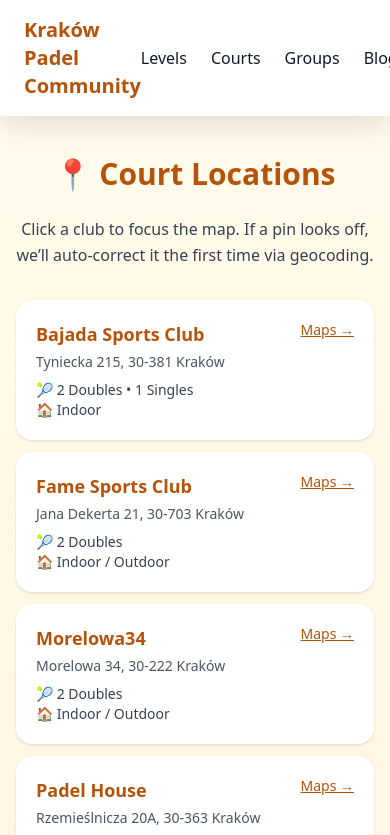
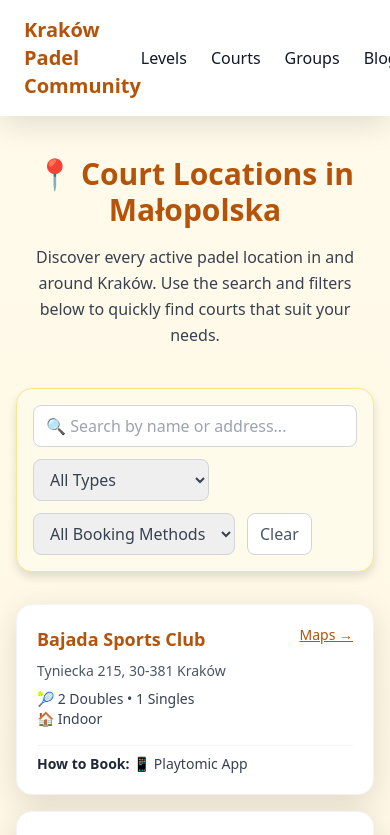
Before and after one commit to Gitperez288/padel-krakow, a Next.js app: page /courts in a window 390 px wide. Shown: the top 835 px of the page. Built offline with nearby package versions, Linux system fonts and the light colour scheme.

Commit message:
Update page.tsx

```diff
--- a/src/app/courts/page.tsx
+++ b/src/app/courts/page.tsx
@@ -1,7 +1,7 @@
 "use client";
 
 import dynamic from "next/dynamic";
-import { useEffect, useMemo, useState } from "react";
+import { useEffect, useState, useMemo } from "react";
 import type { Court } from "../_components/CourtMap";
 
 const CourtMap = dynamic(() => import("../_components/CourtMap"), { ssr: false });
@@ -10,102 +10,59 @@ type CourtExtended = Court & {
   doubles: number;
   singles?: number;
   indoor: boolean | "mixed";
+  booking: string;
 };
 
-// --- Paste your courts here ---
-// If you know precise coords, fill lat/lng and it will use them directly.
-// If you leave lat/lng as undefined, the code will geocode from `address`.
+// ---------- COURT DATA ----------
 const baseCourts: (Omit<CourtExtended, "lat" | "lng"> & Partial<Court>)[] = [
-  {
-    id: "bajada",
-    name: "Bajada Sports Club",
-    address: "Tyniecka 215, 30-381 Kraków",
+  { id: "bajada", name: "Bajada Sports Club", address: "Tyniecka 215, 30-381 Kraków",
     link: "https://maps.google.com/?q=Bajada+Sports+Club+Kraków",
-    doubles: 2, singles: 1, indoor: true,
-    lat:  50.0251188, lng: 19.8333971
-  },
-  {
-    id: "fame",
-    name: "Fame Sports Club",
-    address: "Jana Dekerta 21, 30-703 Kraków",
+    doubles: 2, singles: 1, indoor: true, lat: 50.0251188, lng: 19.8333971,
+    booking: "Playtomic App" },
+  { id: "fame", name: "Fame Sports Club", address: "Jana Dekerta 21, 30-703 Kraków",
     link: "https://maps.google.com/?q=Fame+Sports+Club+Kraków",
-    doubles: 2, singles: 0, indoor: "mixed",
-    lat:  50.0467165, lng: 19.9649943
-  },
-  {
-    id: "morelowa",
-    name: "Morelowa34",
-    address: "Morelowa 34, 30-222 Kraków",
+    doubles: 2, indoor: "mixed", lat: 50.0467165, lng: 19.9649943,
+    booking: "Tenis4U App" },
+  { id: "morelowa", name: "Morelowa34", address: "Morelowa 34, 30-222 Kraków",
     link: "https://maps.google.com/?q=Morelowa34+Kraków",
-    doubles: 2, singles: 0, indoor: "mixed",
-    lat:  50.0703146, lng: 19.8656325
-  },
-  {
-    id: "padelhouse",
-    name: "Padel House",
-    address: "Rzemieślnicza 20A, 30-363 Kraków",
+    doubles: 2, indoor: "mixed", lat: 50.0703146, lng: 19.8656325,
+    booking: "Tenis4U App" },
+  { id: "padelhouse", name: "Padel House", address: "Rzemieślnicza 20A, 30-363 Kraków",
     link: "https://maps.google.com/?q=Padel+House+Kraków",
-    doubles: 4, singles: 0, indoor: true,
-    lat:  50.0323975, lng: 19.9331454
-  },
-  {
-    id: "gardenpadel",
-    name: "Garden Padel",
-    address: "Walerego Eljasza-Radzikowskiego 109, 31-342 Kraków",
+    doubles: 4, indoor: true, lat: 50.0323975, lng: 19.9331454,
+    booking: "Tenis4U App" },
+  { id: "gardenpadel", name: "Garden Padel", address: "Walerego Eljasza-Radzikowskiego 109, 31-342 Kraków",
     link: "https://maps.google.com/?q=Garden+Padel+Kraków",
-    doubles: 4, singles: 0, indoor: false,
-    lat:  50.0858436, lng: 19.8843225
-  },
-  {
-    id: "sao",
-    name: "SAO Sports Hub",
-    address: "Piastowska 26, 30-065 Kraków",
+    doubles: 4, indoor: false, lat: 50.0858436, lng: 19.8843225,
+    booking: "Tenis4U App" },
+  { id: "sao", name: "SAO Sports Hub", address: "Piastowska 26, 30-065 Kraków",
     link: "https://maps.google.com/?q=SAO+Sports+Hub+Kraków",
-    doubles: 2, singles: 0, indoor: false,
-    lat:  50.0660441, lng: 19.8998069
-  },
-  {
-    id: "ahoj",
-    name: "Ahoj Padel",
-    address: "Staniątki 703B, 32-005 Niepołomice",
+    doubles: 2, indoor: false, lat: 50.0660441, lng: 19.8998069,
+    booking: "Tenis4U App" },
+  { id: "ahoj", name: "Ahoj Padel", address: "Staniątki 703B, 32-005 Niepołomice",
     link: "https://maps.google.com/?q=Ahoj+Padel+Niepołomice",
-    doubles: 6, singles: 0, indoor: false,
-    lat:  50.0100646, lng: 20.1751186
-  },
-  {
-    id: "skawina",
-    name: "Squash & Padel Skawina",
-    address: "Józefa Piłsudskiego 7, 32-050 Skawina",
+    doubles: 6, indoor: false, lat: 50.0100646, lng: 20.1751186,
+    booking: "Padel Mates App" },
+  { id: "skawina", name: "Squash & Padel Skawina", address: "Józefa Piłsudskiego 7, 32-050 Skawina",
     link: "https://maps.google.com/?q=Squash+%26+Padel+Skawina",
-    doubles: 1, singles: 0, indoor: false,
-    lat:  49.9720952, lng: 19.8056069
-  },
+    doubles: 1, indoor: false, lat: 49.9720952, lng: 19.8056069,
+    booking: "Phone Call" },
 ];
 
-// --- simple client geocoder using Nominatim with localStorage cache ---
-async function geocodeAddress(address: string): Promise<{ lat: number; lng: number } | null> {
+// ---------- Optional fallback geocoder ----------
+async function geocodeAddress(address: string) {
   try {
     const cacheKey = `geocode:${address}`;
     const cached = typeof window !== "undefined" ? localStorage.getItem(cacheKey) : null;
-    if (cached) {
-      return JSON.parse(cached);
-    }
-    const url = `https://nominatim.openstreetmap.org/search?format=json&limit=1&q=${encodeURIComponent(
-      address
-    )}`;
-    const res = await fetch(url, {
-      headers: {
-        // Nominatim usage policy: identify your app; small volumes like this are fine
-        "Accept-Language": "en",
-        "Referer": "https://padel-krakow.vercel.app/",
-      },
-    });
+    if (cached) return JSON.parse(cached);
+    const res = await fetch(
+      `https://nominatim.openstreetmap.org/search?format=json&limit=1&q=${encodeURIComponent(address)}`,
+      { headers: { "Accept-Language": "en", Referer: "https://padel-krakow.vercel.app/" } }
+    );
     const data = (await res.json()) as Array<{ lat: string; lon: string }>;
     if (data?.length) {
-      const coords = { lat: parseFloat(data[0].lat), lng: parseFloat(data[0].lon) };
-      if (typeof window !== "undefined") {
-        localStorage.setItem(cacheKey, JSON.stringify(coords));
-      }
+      const coords = { lat: +data[0].lat, lng: +data[0].lon };
+      if (typeof window !== "undefined") localStorage.setItem(cacheKey, JSON.stringify(coords));
       return coords;
     }
     return null;
@@ -116,88 +73,170 @@ async function geocodeAddress(address: string): Promise<{ lat: number; lng: numb
 
 export default function CourtsPage() {
   const [focusId, setFocusId] = useState<string | null>(null);
-  const [courts, setCourts] = useState<(CourtExtended)[]>([]);
+  const [courts, setCourts] = useState<CourtExtended[]>([]);
+  const [search, setSearch] = useState("");
+  const [filterIndoor, setFilterIndoor] = useState("all");
+  const [filterBooking, setFilterBooking] = useState("all");
 
-  // on mount, ensure we have lat/lng for every item (use existing, or geocode)
   useEffect(() => {
     let cancelled = false;
     (async () => {
       const filled: CourtExtended[] = [];
       for (const c of baseCourts) {
-        let lat = c.lat as number | undefined;
-        let lng = c.lng as number | undefined;
+        let { lat, lng } = c as any;
         if (lat == null || lng == null) {
           const geo = await geocodeAddress(c.address);
-          if (geo) {
-            lat = geo.lat;
-            lng = geo.lng;
+          if (geo) ({ lat, lng } = geo);
         }
-        }
-        // fallback to Kraków center if still missing
-        filled.push({
-          ...(c as any),
-          lat: lat ?? 50.06143,
-          lng: lng ?? 19.93658,
-        });
+        filled.push({ ...(c as any), lat: lat ?? 50.06143, lng: lng ?? 19.93658 });
       }
       if (!cancelled) setCourts(filled);
     })();
-    return () => { cancelled = true; };
+    return () => {
+      cancelled = true;
+    };
   }, []);
 
   const getFacilityType = (indoor: boolean | "mixed") =>
     indoor === true ? "Indoor" : indoor === false ? "Outdoor" : "Indoor / Outdoor";
 
+  const getBookingIcon = (method: string) =>
+    method.toLowerCase().includes("app") ? "📱" : method.toLowerCase().includes("phone") ? "☎️" : "🎾";
+
+  // ---------- FILTERED RESULTS ----------
+  const filteredCourts = useMemo(() => {
+    return courts.filter((c) => {
+      const matchesSearch =
+        c.name.toLowerCase().includes(search.toLowerCase()) ||
+        c.address.toLowerCase().includes(search.toLowerCase());
+      const matchesIndoor =
+        filterIndoor === "all"
+          ? true
+          : filterIndoor === "indoor"
+          ? c.indoor === true
+          : filterIndoor === "outdoor"
+          ? c.indoor === false
+          : c.indoor === "mixed";
+      const matchesBooking =
+        filterBooking === "all" ? true : c.booking.toLowerCase().includes(filterBooking.toLowerCase());
+      return matchesSearch && matchesIndoor && matchesBooking;
+    });
+  }, [courts, search, filterIndoor, filterBooking]);
+
+  const clearFilters = () => {
+    setSearch("");
+    setFilterIndoor("all");
+    setFilterBooking("all");
+  };
+
   return (
     <div className="px-4 py-10 mx-auto max-w-6xl">
-      <h2 className="text-3xl font-extrabold text-amber-700 mb-6 text-center">
-        📍 Court Locations
+      <h2 className="text-3xl font-extrabold text-amber-700 mb-4 text-center">
+        📍 Court Locations in Małopolska
       </h2>
-      <p className="max-w-2xl text-gray-700 mb-8 leading-relaxed text-center mx-auto">
-        Click a club to focus the map. If a pin looks off, we’ll auto-correct it the first time via geocoding.
+      <p className="max-w-2xl text-gray-700 mb-10 leading-relaxed text-center mx-auto">
+        Discover every active padel location in and around Kraków.
+        Use the search and filters below to quickly find courts that suit your needs.
       </p>
 
-      <div className="grid grid-cols-1 lg:grid-cols-3 gap-6">
-        {/* Sidebar list */}
-        <aside className="space-y-3 lg:col-span-1">
-          {courts.map((c) => (
+      {/* ---- FILTER BAR ---- */}
+      <div className="flex flex-col sm:flex-row sm:items-center sm:justify-between gap-3 bg-amber-50 border border-amber-200 rounded-2xl p-4 mb-8 shadow-sm">
+        <input
+          type="text"
+          placeholder="🔍 Search by name or address..."
+          value={search}
+          onChange={(e) => setSearch(e.target.value)}
+          className="w-full sm:w-1/2 px-3 py-2 rounded-lg border border-gray-300 text-gray-700 focus:ring-2 focus:ring-amber-400 outline-none"
+        />
+
+        <div className="flex flex-wrap gap-3 items-center">
+          <select
+            value={filterIndoor}
+            onChange={(e) => setFilterIndoor(e.target.value)}
+            className="px-3 py-2 rounded-lg border border-gray-300 text-gray-700 focus:ring-2 focus:ring-amber-400 outline-none"
+          >
+            <option value="all">All Types</option>
+            <option value="indoor">Indoor</option>
+            <option value="outdoor">Outdoor</option>
+            <option value="mixed">Indoor / Outdoor</option>
+          </select>
+
+          <select
+            value={filterBooking}
+            onChange={(e) => setFilterBooking(e.target.value)}
+            className="px-3 py-2 rounded-lg border border-gray-300 text-gray-700 focus:ring-2 focus:ring-amber-400 outline-none"
+          >
+            <option value="all">All Booking Methods</option>
+            <option value="playtomic">Playtomic</option>
+            <option value="tenis4u">Tenis4U</option>
+            <option value="padel mates">Padel Mates</option>
+            <option value="phone">Phone Call</option>
+          </select>
+
+          <button
+            onClick={clearFilters}
+            className="bg-white border border-gray-300 px-3 py-2 rounded-lg text-gray-600 hover:bg-gray-100 transition"
+          >
+            Clear
+          </button>
+        </div>
+      </div>
+
+      <div className="grid grid-cols-1 lg:grid-cols-3 gap-8">
+        {/* ---- SIDEBAR LIST ---- */}
+        <aside className="space-y-4 lg:col-span-1">
+          {filteredCourts.length > 0 ? (
+            filteredCourts.map((c) => (
               <div
                 key={c.id}
-              className={`p-5 bg-white rounded-2xl shadow hover:shadow-lg transition cursor-pointer ${
-                focusId === c.id ? "ring-2 ring-amber-500" : ""
-              }`}
+                className={`group p-5 rounded-2xl shadow-md transition-all duration-300 border cursor-pointer
+                ${focusId === c.id ? "ring-2 ring-amber-500 bg-amber-50" : "bg-white hover:shadow-lg border-gray-100"}`}
                 onClick={() => setFocusId(c.id)}
               >
                 <div className="flex flex-col gap-1 text-left">
-                <div className="flex justify-between items-start">
+                  <div className="flex justify-between items-start mb-1">
                     <h3 className="text-lg font-bold text-amber-700">{c.name}</h3>
                     <a
                       href={c.link}
                       target="_blank"
                       rel="noopener noreferrer"
-                    className="text-amber-700 underline text-sm ml-2 shrink-0"
+                      className="text-amber-700 underline text-sm ml-2 shrink-0 hover:text-amber-600"
                       onClick={(e) => e.stopPropagation()}
                     >
                       Maps →
                     </a>
                   </div>
-                <p className="text-gray-600 text-sm">{c.address}</p>
-                <div className="text-sm text-gray-700 mt-1">
-                  🎾 {c.doubles} Doubles{c.singles ? ` • ${c.singles} Singles` : ""}<br />
-                  🏠 {getFacilityType(c.indoor)}
+                  <p className="text-gray-600 text-sm mb-1">{c.address}</p>
+                  <div className="text-sm text-gray-700 mb-2">
+                    🎾 {c.doubles} Doubles{c.singles ? ` • ${c.singles} Singles` : ""}
+                    <br />🏠 {getFacilityType(c.indoor)}
+                  </div>
+                  <div className="mt-1 pt-2 border-t border-gray-100 text-sm">
+                    <span className="font-semibold text-gray-800">How to Book:</span>{" "}
+                    <span className="text-gray-700">
+                      {getBookingIcon(c.booking)} {c.booking}
+                    </span>
                   </div>
                 </div>
               </div>
-          ))}
+            ))
+          ) : (
+            <div className="p-6 bg-white rounded-2xl border text-center text-gray-500 shadow-sm">
+              No results found. Try adjusting filters.
+            </div>
+          )}
 
-          <div className="p-4 bg-amber-50 rounded-2xl border border-amber-200 text-sm">
-            Missing a court? <a href="/about" className="underline text-amber-700">Let us know!</a>
+          <div className="p-4 bg-amber-50 rounded-2xl border border-amber-200 text-sm text-gray-700">
+            Missing a court?{" "}
+            <a href="/about" className="underline text-amber-700 hover:text-amber-800">
+              Let us know!
+            </a>
           </div>
         </aside>
 
-        {/* Map */}
-        <div className="lg:col-span-2">
-          <CourtMap courts={courts} focusId={focusId} />
+        {/* ---- MAP ---- */}
+        <div className="lg:col-span-2 overflow-hidden rounded-2xl shadow-md border border-gray-100">
+          <CourtMap courts={filteredCourts} focusId={focusId} />
         </div>
       </div>
     </div>
```
Lines whose indentation alone changed are shown as unchanged.
